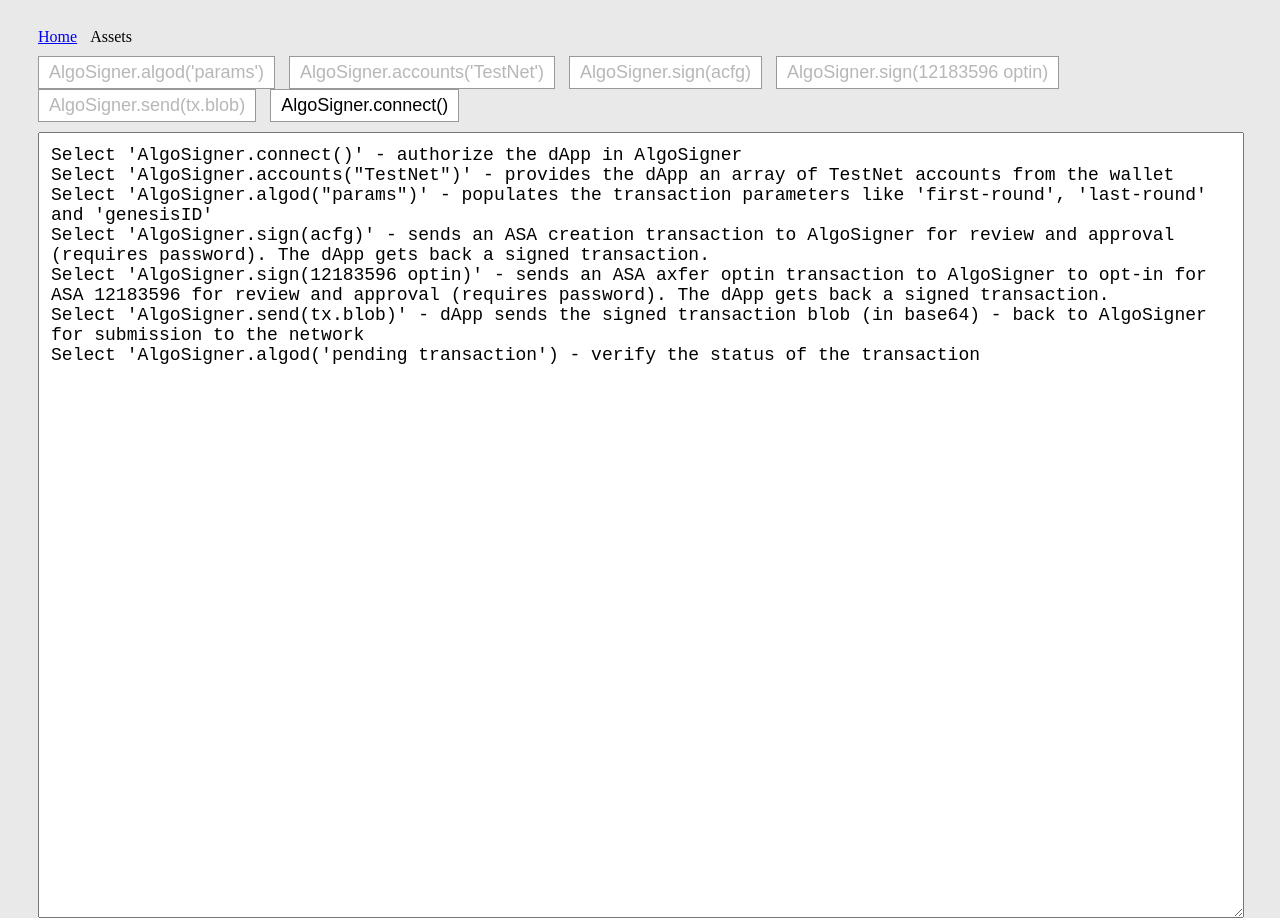
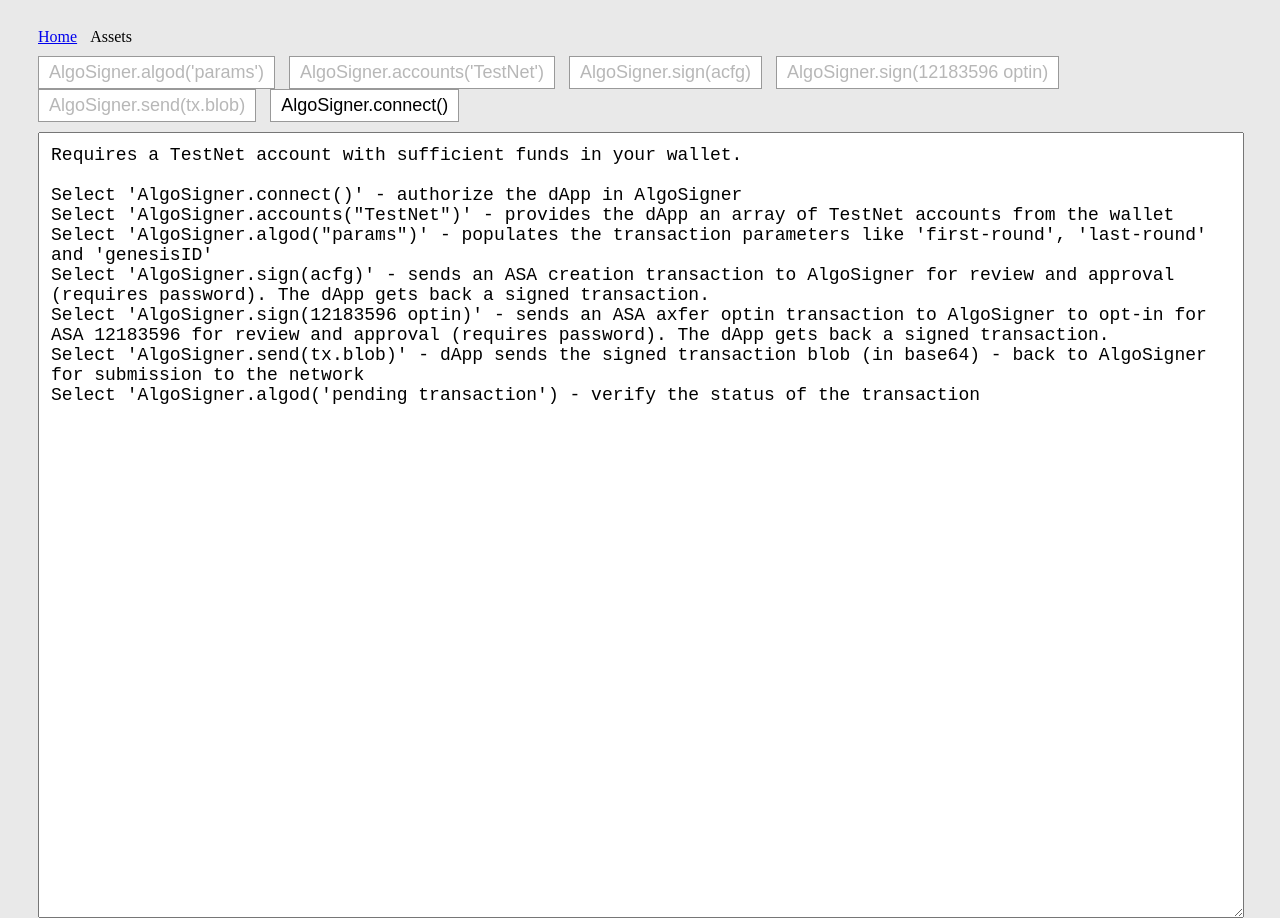
Before and after one commit to PureStake/algosigner-dapp-example, a plain HTML site: page assets.html in a window 1280 px wide. Drawn offline with Linux system fonts and the light colour scheme.

Commit message:
Now the message on the asset page

```diff
--- a/assets.html
+++ b/assets.html
@@ -39,6 +39,8 @@
     <button id="connect" class="btn">AlgoSigner.connect()</button>
   </div>
   <textarea id="log" class="log" rows="38">
+Requires a TestNet account with sufficient funds in your wallet.
+
 Select 'AlgoSigner.connect()' - authorize the dApp in AlgoSigner
 Select 'AlgoSigner.accounts("TestNet")' - provides the dApp an array of TestNet accounts from the wallet
 Select 'AlgoSigner.algod("params")' - populates the transaction parameters like 'first-round', 'last-round' and 'genesisID'
```
